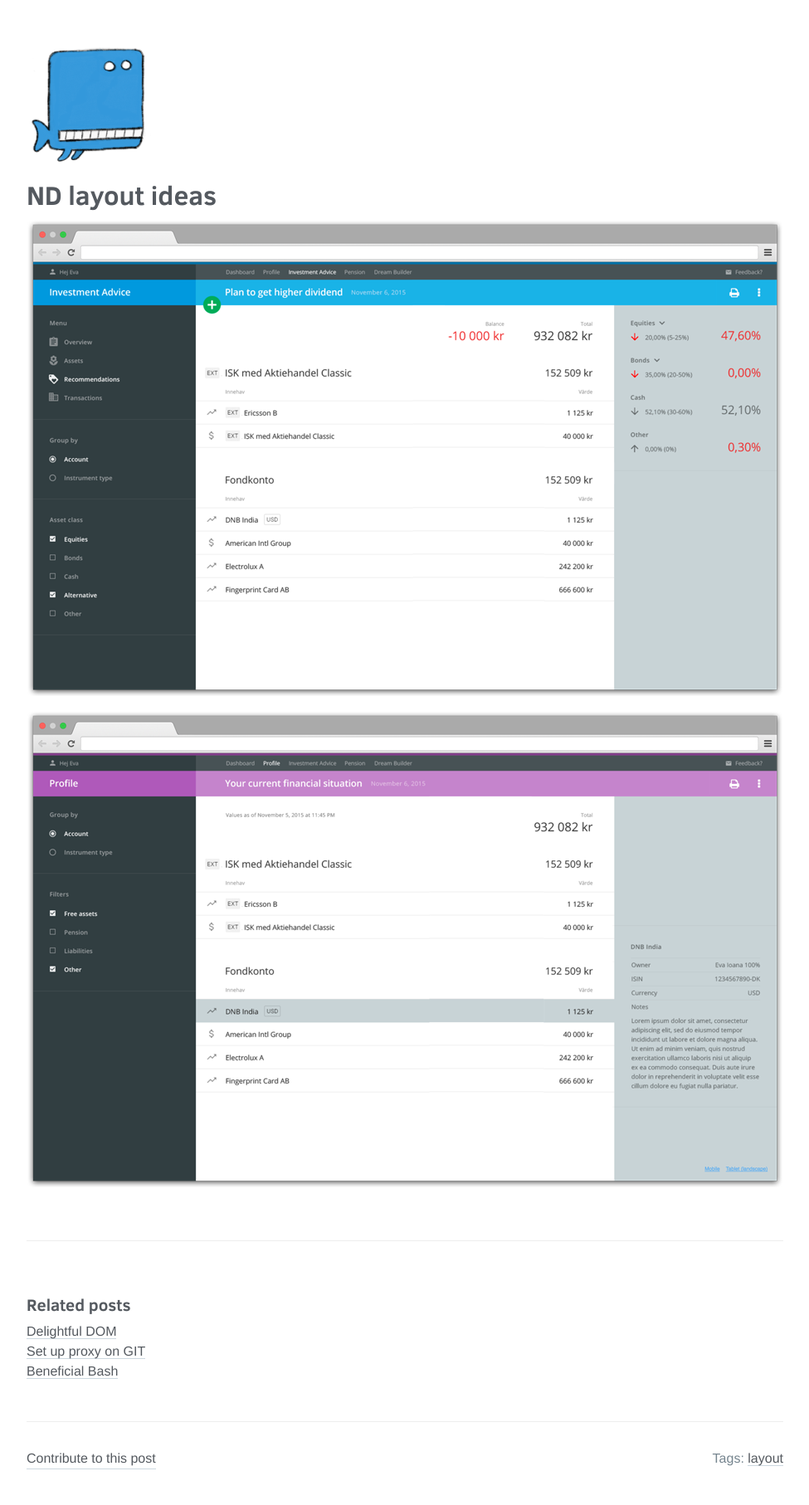
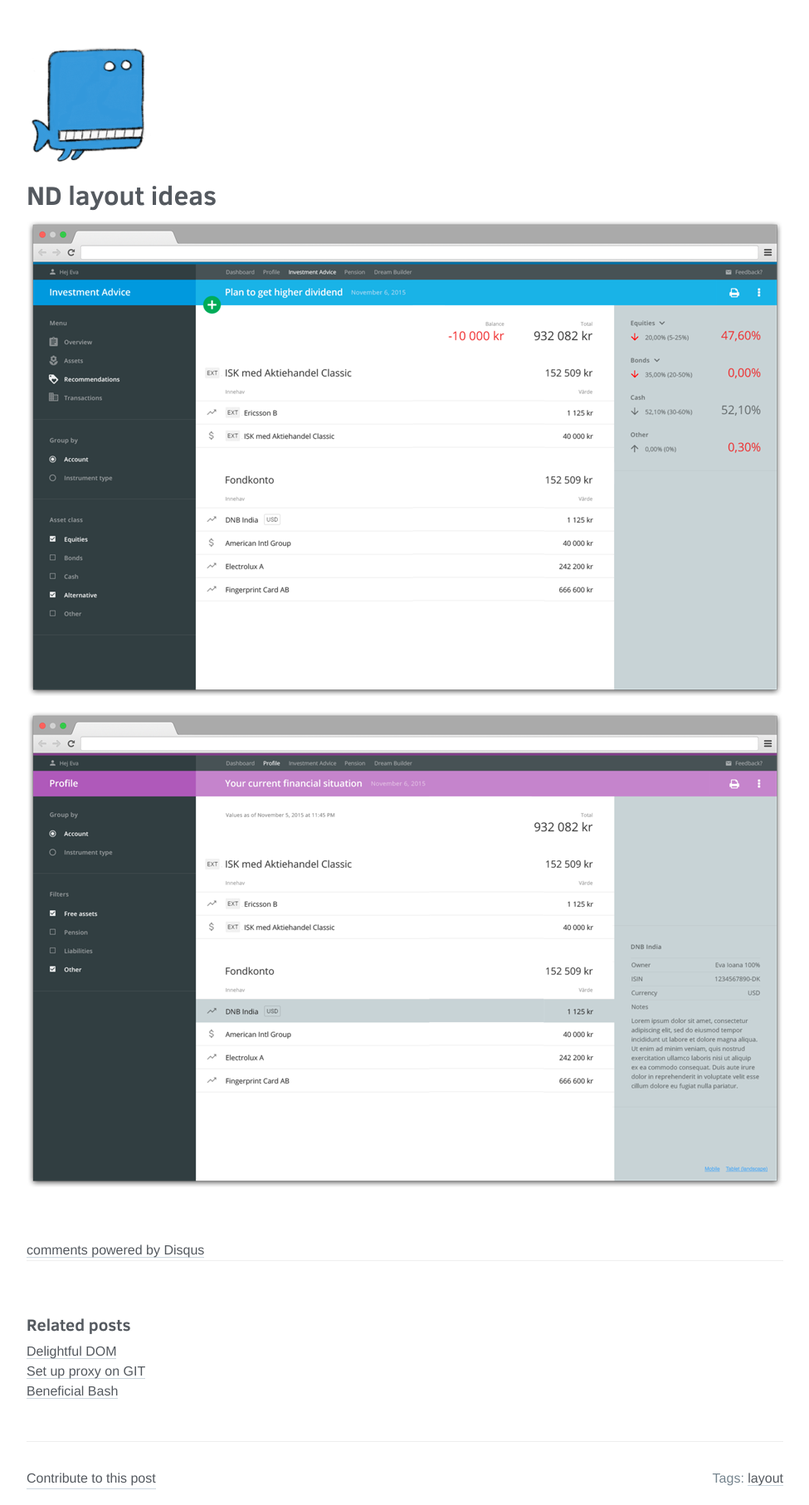
Before and after one commit to cirgl/lthr.github.io, a Jekyll site: the page built from _posts/2015-11-05-nd-ideas.md, in a window 1280 px wide. Shown: the whole page at 83% size, without its empty margins (152-1127 px from the left). Built offline with Jekyll 4.4.1, drawn with Linux system fonts in a browser that asks for light colours; comment, search, counter and statistics services are not loaded; before the commit the page ends 1790 px from its top, so only the background shows below that; some of the changed lines change nothing that is shown.

Commit message:
fix disqus

```diff
--- a/_includes/disqus.html
+++ b/_includes/disqus.html
@@ -1,7 +1,10 @@
 <div id="disqus_thread"></div>
 <script type="text/javascript">
     /* * * CONFIGURATION VARIABLES: EDIT BEFORE PASTING INTO YOUR WEBPAGE * * */
-    var disqus_shortname = 'narp'; // required: replace example with your forum shortname
+    var disqus_shortname = 'narpio'; // required: replace example with your forum shortname
+    // var disqus_developer = 1; // Comment out when the site is live
+    var disqus_identifier = "{{ page.url }}";
+
     /* * * DON'T EDIT BELOW THIS LINE * * */
     (function() {
         var dsq = document.createElement('script'); dsq.type = 'text/javascript'; dsq.async = true;
@@ -10,3 +13,4 @@
     })();
 </script>
 <noscript>Please enable JavaScript to view the <a href="http://disqus.com/?ref_noscript">comments powered by Disqus.</a></noscript>
+<a href="http://disqus.com" class="dsq-brlink">comments powered by <span class="logo-disqus">Disqus</span></a>
```
